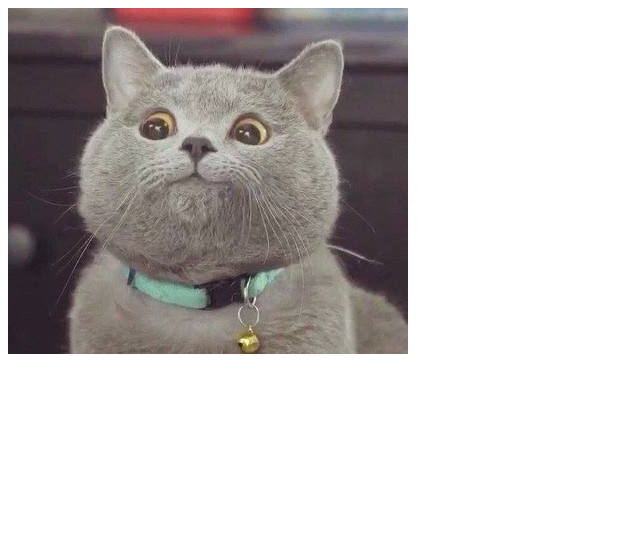
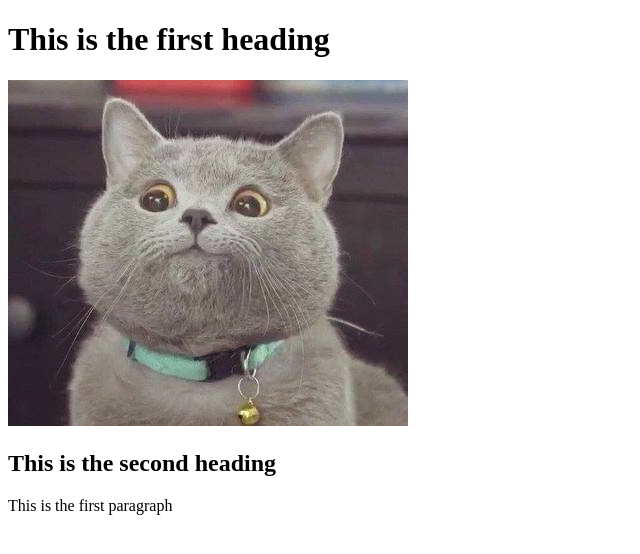
Before and after one commit to Forzafonz/git-test, a plain HTML site: page index.html in a window 1280 px wide. Shown: the whole page, without its empty margins (0-640 px from the left). Drawn offline with Linux system fonts and the light colour scheme.

Commit message:
Added few new headings and paragraphs

```diff
--- a/index.html
+++ b/index.html
@@ -5,6 +5,9 @@
     <title>My test page</title>
   </head>
   <body>
+    <h1>This is the first heading</h1>
     <img src="images/153247132518911821.jpg" alt="My test image">
+    <h2>This is the second heading</h2>
+    <p>This is the first paragraph</p>
   </body>
 </html>
```
